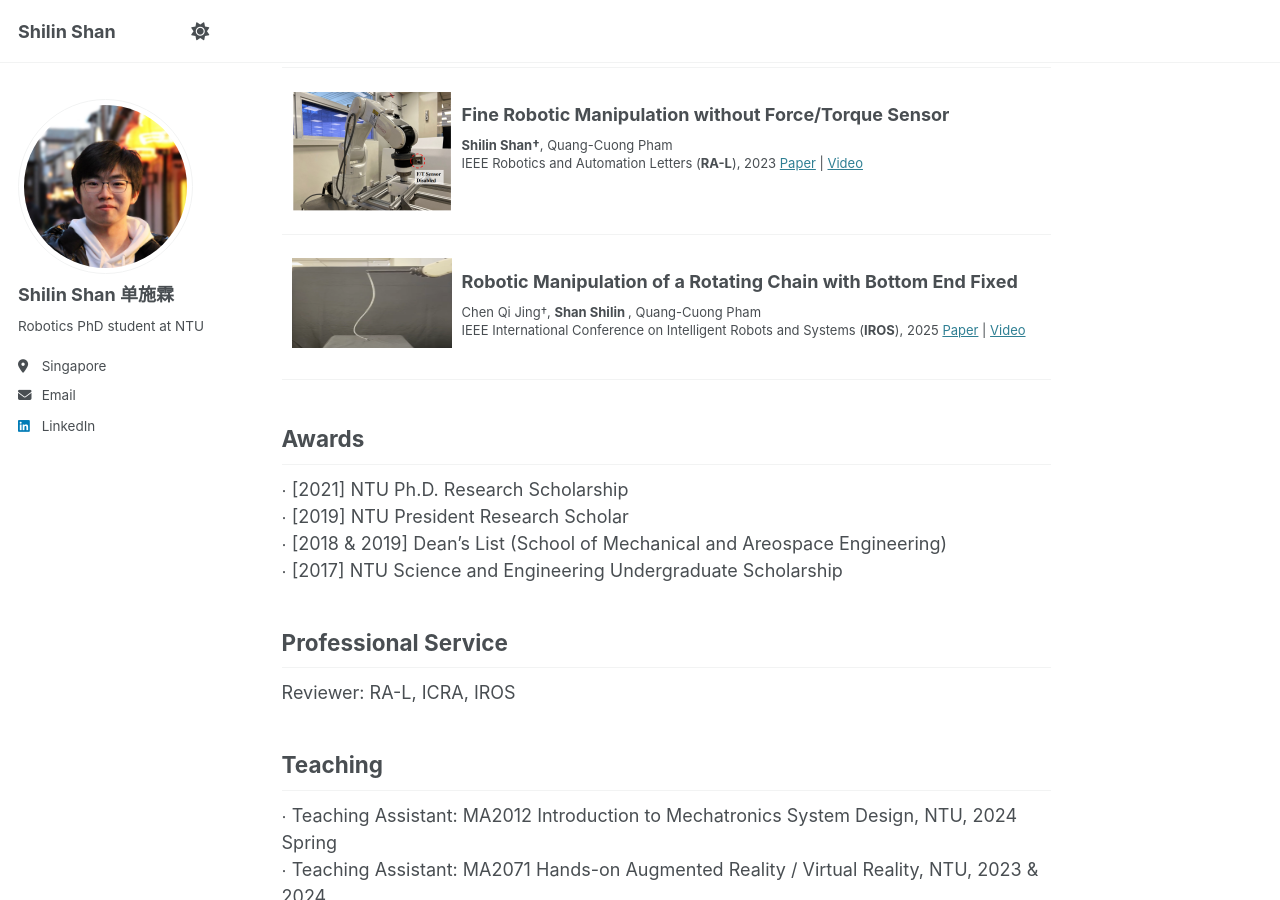
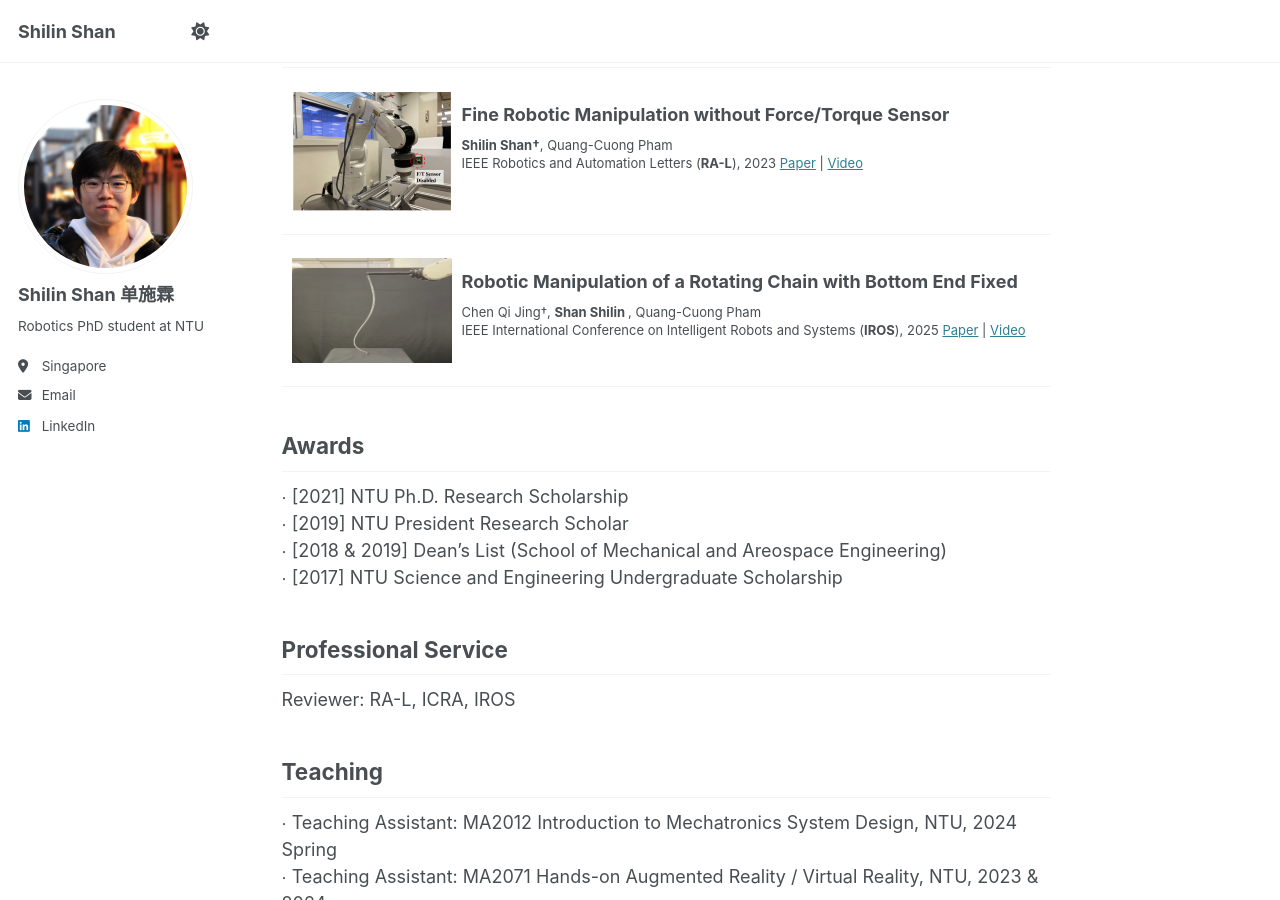
Before and after one commit to ShanShilin/ShanShilin.github.io, a Jekyll site: the page built from _pages/about.md, in a window 1280 px wide and 900 px high, scrolled down 1315 px. Built offline with Jekyll 4.4.1, drawn with Linux system fonts in a browser that asks for light colours.

Commit message:
Update about.md

```diff
--- a/_pages/about.md
+++ b/_pages/about.md
@@ -92,7 +92,7 @@ IEEE Robotics and Automation Letters (<strong>RA-L</strong>), 2023
 <div style="clear: both;"></div>
 -----
 
-<img src="../images/chain_bt_end_fix.png" style="float:left; width:160px !important; height:90px !important; object-fit:fill; max-width:none !important; display:inline-block !important; margin:5px 10px;">
+<img src="../images/chain_bt_end_fix.png" style="float:left; width:160px !important; height:105px !important; object-fit:fill; max-width:none !important; display:inline-block !important; margin:5px 10px;">
 ### Robotic Manipulation of a Rotating Chain with Bottom End Fixed
 <p style="line-height:1.0">
 <font size="2">
```
